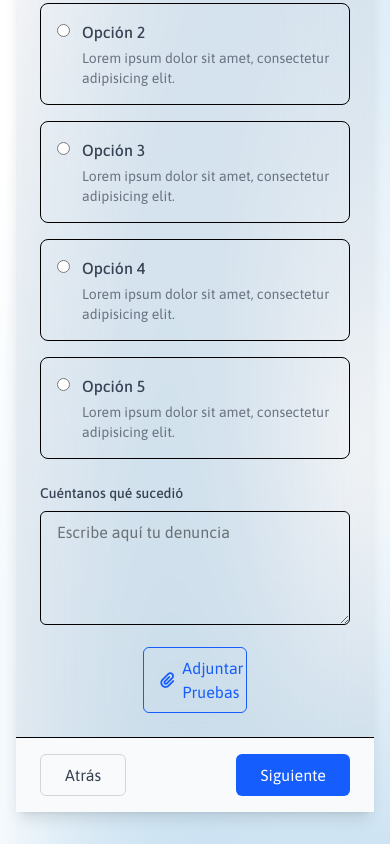
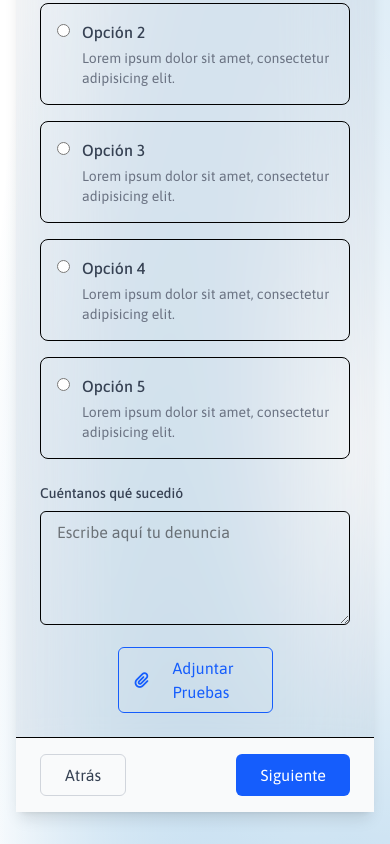
Before and after one commit to Nunu-DMG09/denuncias, a React (Vite) app in the folder frontend/: page / in a window 390 px wide. Shown: the part 738-1582 px from the top of the page. Built offline with nearby package versions, Linux system fonts and the light colour scheme; a web font is replaced by a local one.

Commit message:
style: adjust layout and spacing of file input label in App component for improved responsiveness

```diff
--- a/frontend/src/App.tsx
+++ b/frontend/src/App.tsx
@@ -174,7 +174,7 @@ function App() {
 
 								<div>
 									<label
-										className="flex items-center px-4 py-2 border rounded-md text-blue-600 hover:bg-blue-50 w-1/3 cursor-pointer mx-auto"
+										className="flex items-center gap-4 md:gap-0 justify-center px-4 py-2 border rounded-md text-blue-600 hover:bg-blue-50 w-1/2 md:w-1/3 cursor-pointer mx-auto"
 										htmlFor="file"
 									>
 										<i className="fas fa-paperclip mr-2"></i>
```
